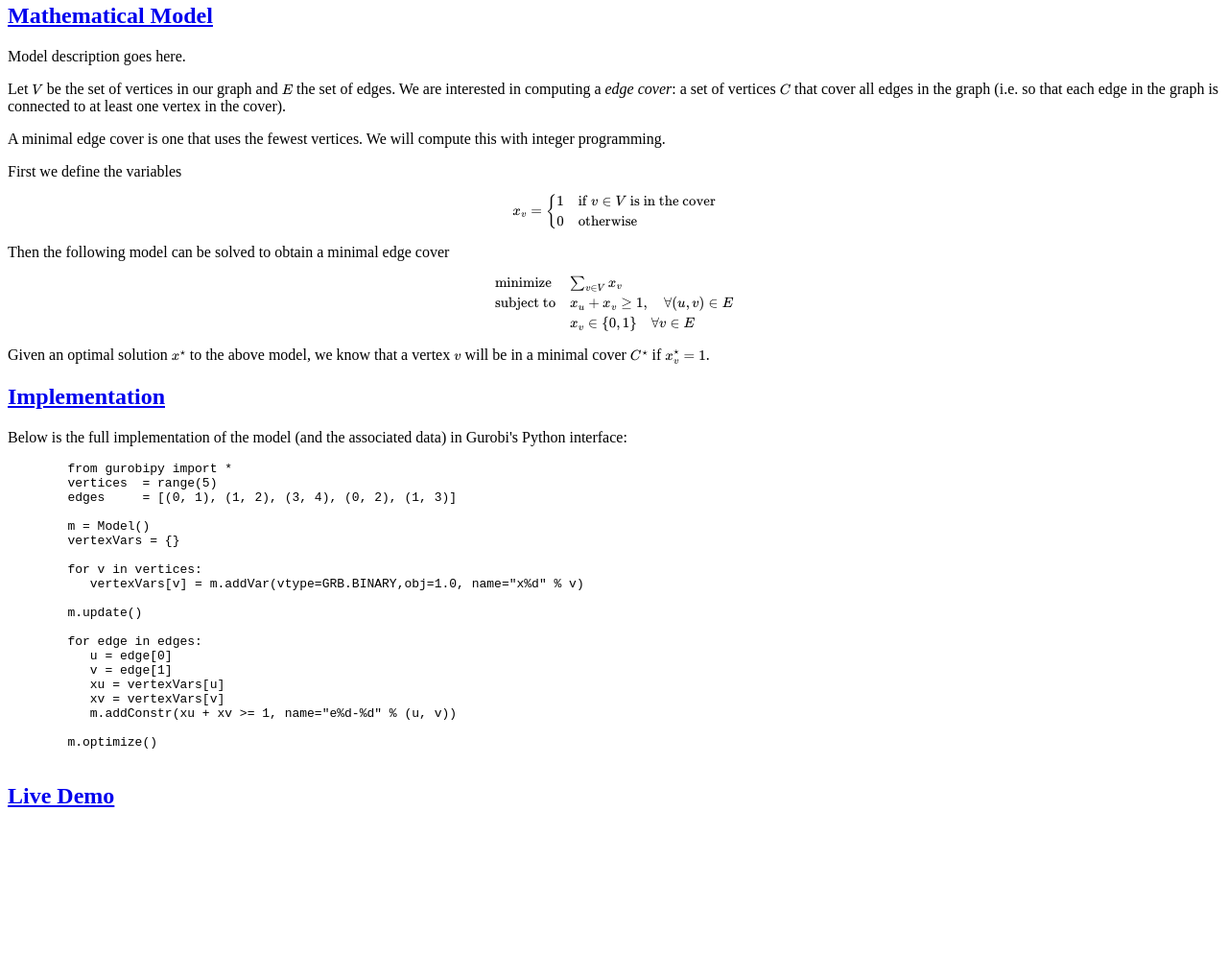
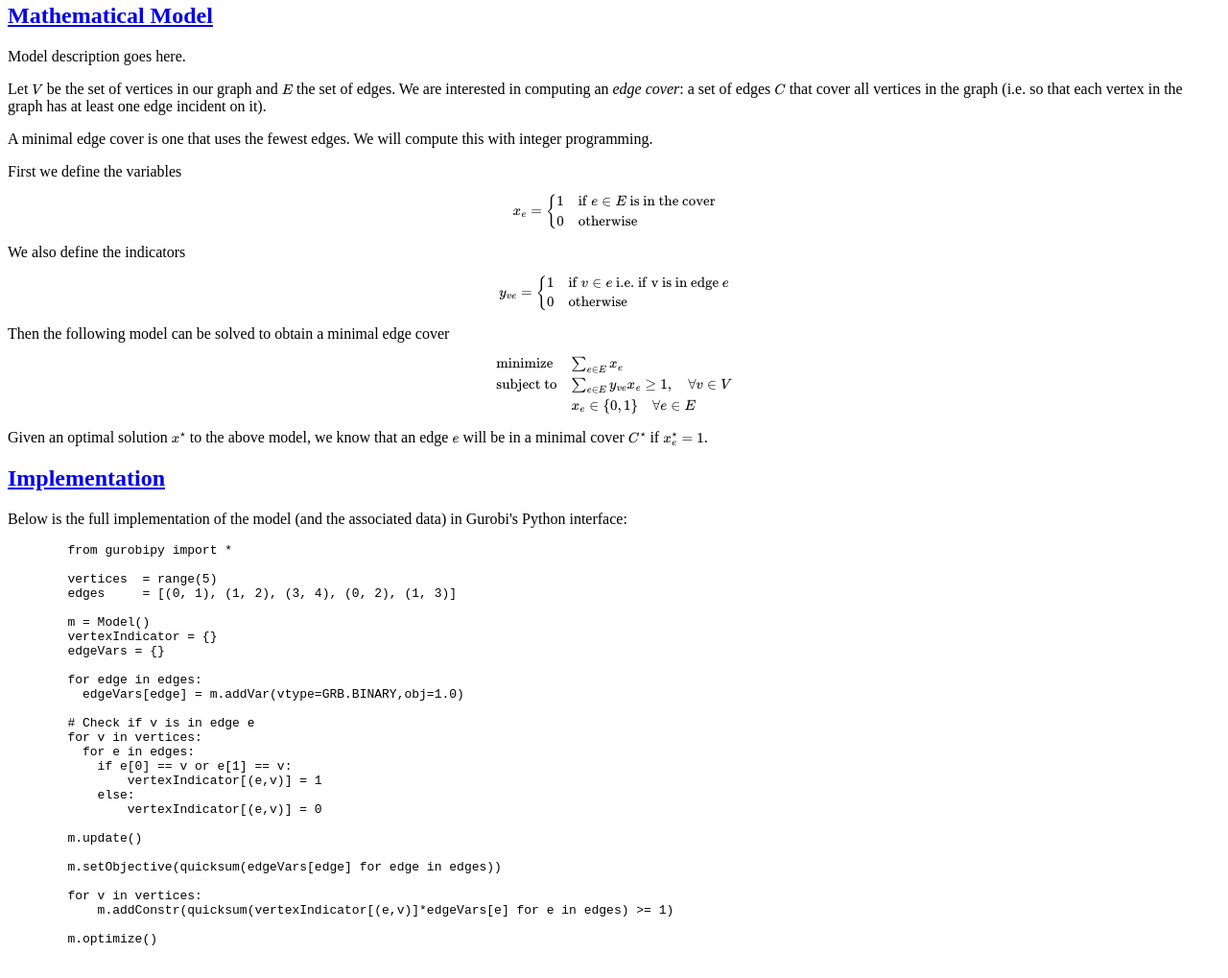
Before and after one commit to EmilienDupont/edgecover, a plain HTML site: page index.html in a window 1280 px wide. Shown: the part 306-1325 px from the top of the page at 96% size. Drawn offline with nearby package versions, Linux system fonts and the light colour scheme; some packages are replaced by stand-ins of ours.

Commit message:
Changed layout from vertex to edge cover

```diff
--- a/index.html
+++ b/index.html
@@ -64,19 +64,29 @@ rect {
 
 <!-- We use tex with $ as usual-->
       <p>Let $V$ be the set of vertices in our graph and $E$ the set of edges.
-      We are interested in computing a <i>edge cover</i>: a set of
-      vertices $C$ that cover all edges in the graph (i.e. so that each edge
-      in the graph is connected to at least one vertex in the cover).
+      We are interested in computing an <i>edge cover</i>: a set of
+      edges $C$ that cover all vertices in the graph (i.e. so that each vertex
+      in the graph has at least one edge incident on it).
       </p>
 
-      <p> A minimal edge cover is one that uses the fewest vertices. We
+      <p> A minimal edge cover is one that uses the fewest edges. We
         will compute this with integer programming. </p>
 
       <p>First we define the variables
       <!-- Eq in [] -->
       \[
-      x_v = \left\{\begin{array}{ll}
-             1 & \text{if  $v \in V$ is in the cover}\\
+      x_e = \left\{\begin{array}{ll}
+             1 & \text{if  $e \in E$ is in the cover}\\
+             0 & \mathrm{otherwise}
+            \end{array}\right.
+      \]
+      </p>
+
+      <p>We also define the indicators
+      <!-- Eq in [] -->
+      \[
+      y_{ve} = \left\{\begin{array}{ll}
+             1 & \text{if  $v \in e$ i.e. if v is in edge $e$}\\
              0 & \mathrm{otherwise}
             \end{array}\right.
       \]
@@ -85,16 +95,16 @@ rect {
       <p>Then the following model can be solved to obtain a minimal edge cover
       \[
       \begin{array}{ll}
-      \text{minimize} & \sum_{v \in V} x_v \\
-      \text{subject to} & x_u + x_v \ge 1, \quad \forall (u,v) \in E \\
-                        & x_v \in \{ 0, 1 \} \quad \forall v \in E
+      \text{minimize} & \sum_{e \in E} x_e \\
+      \text{subject to} & \sum_{e \in E} y_{ve} x_e \ge 1, \quad \forall v \in V \\
+                        & x_e \in \{ 0, 1 \} \quad \forall e \in E
       \end{array}
       \]
       </p>
 
       <p>Given an optimal solution $x^\star$ to the above model, we
-      know that a vertex $v$ will be in a minimal cover $C^\star$
-      if $x^\star_v = 1$. </p>
+      know that an edge $e$ will be in a minimal cover $C^\star$
+      if $x^\star_e = 1$. </p>
 <!-- implementation (gurobi code) -->
     </div>
     <div class="section" id="implementation">
@@ -104,25 +114,34 @@ rect {
       </p>
       <pre>
         from gurobipy import *
+
         vertices  = range(5)
         edges     = [(0, 1), (1, 2), (3, 4), (0, 2), (1, 3)]
 
         m = Model()
-        vertexVars = {}
+        vertexIndicator = {}
+        edgeVars = {}
 
+        for edge in edges:
+          edgeVars[edge] = m.addVar(vtype=GRB.BINARY,obj=1.0)
+
+        # Check if v is in edge e
         for v in vertices:
-           vertexVars[v] = m.addVar(vtype=GRB.BINARY,obj=1.0, name="x%d" % v)
+          for e in edges:
+            if e[0] == v or e[1] == v:
+                vertexIndicator[(e,v)] = 1
+            else:
+                vertexIndicator[(e,v)] = 0
 
         m.update()
 
-        for edge in edges:
-           u = edge[0]
-           v = edge[1]
-           xu = vertexVars[u]
-           xv = vertexVars[v]
-           m.addConstr(xu + xv >= 1, name="e%d-%d" % (u, v))
+        m.setObjective(quicksum(edgeVars[edge] for edge in edges))
+
+        for v in vertices:
+            m.addConstr(quicksum(vertexIndicator[(e,v)]*edgeVars[e] for e in edges) >= 1)
 
         m.optimize()
+
       </pre>
     </div>
     <div class="section" id="demo">
```
